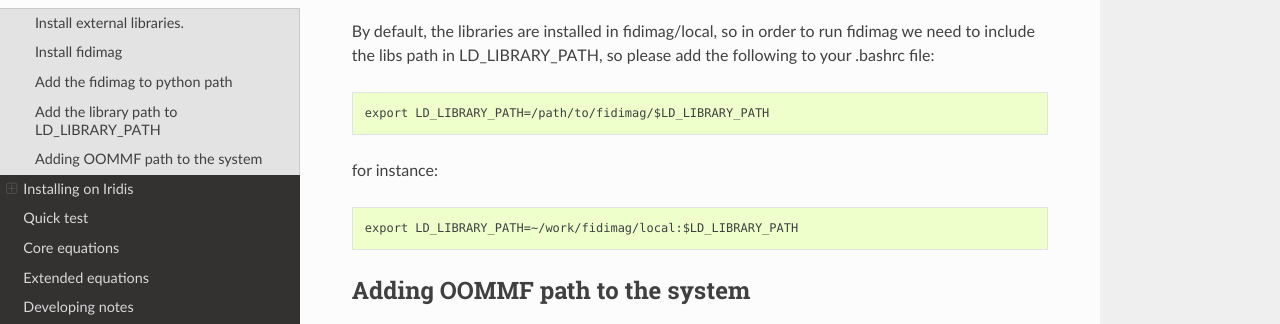
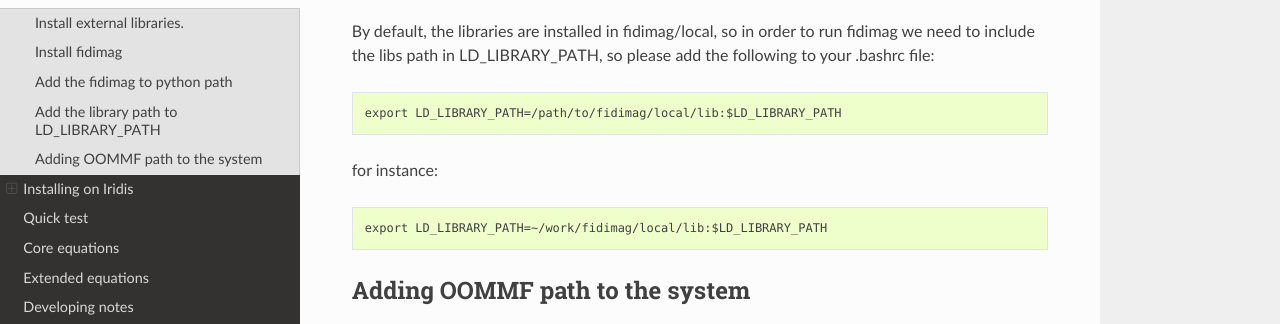
Before and after one commit to computationalmodelling/fidimag, a Sphinx documentation site: the page built from doc/install.rst, in a window 1280 px wide and 900 px high, scrolled down 765 px. Shown: the part 154-478 px from the top of the window. Built offline with Sphinx 7.4.7 and the Read the Docs theme 2.0.0, drawn with Linux system fonts in a browser that asks for light colours; formulas are drawn with MathJax 3.

Commit message:
fix installation instructions, local/lib needs to be in $LD_LIBRARY_PATH

```diff
--- a/doc/install.rst
+++ b/doc/install.rst
@@ -39,11 +39,11 @@ By default, the libraries are installed in fidimag/local, so in order
 to run fidimag we need to include the libs path in LD_LIBRARY_PATH, so
 please add the following to your .bashrc file::
 
-   export LD_LIBRARY_PATH=/path/to/fidimag/$LD_LIBRARY_PATH
+   export LD_LIBRARY_PATH=/path/to/fidimag/local/lib:$LD_LIBRARY_PATH
 
 for instance::
 
-  export LD_LIBRARY_PATH=~/work/fidimag/local:$LD_LIBRARY_PATH
+  export LD_LIBRARY_PATH=~/work/fidimag/local/lib:$LD_LIBRARY_PATH
 
 
 Adding OOMMF path to the system
```
